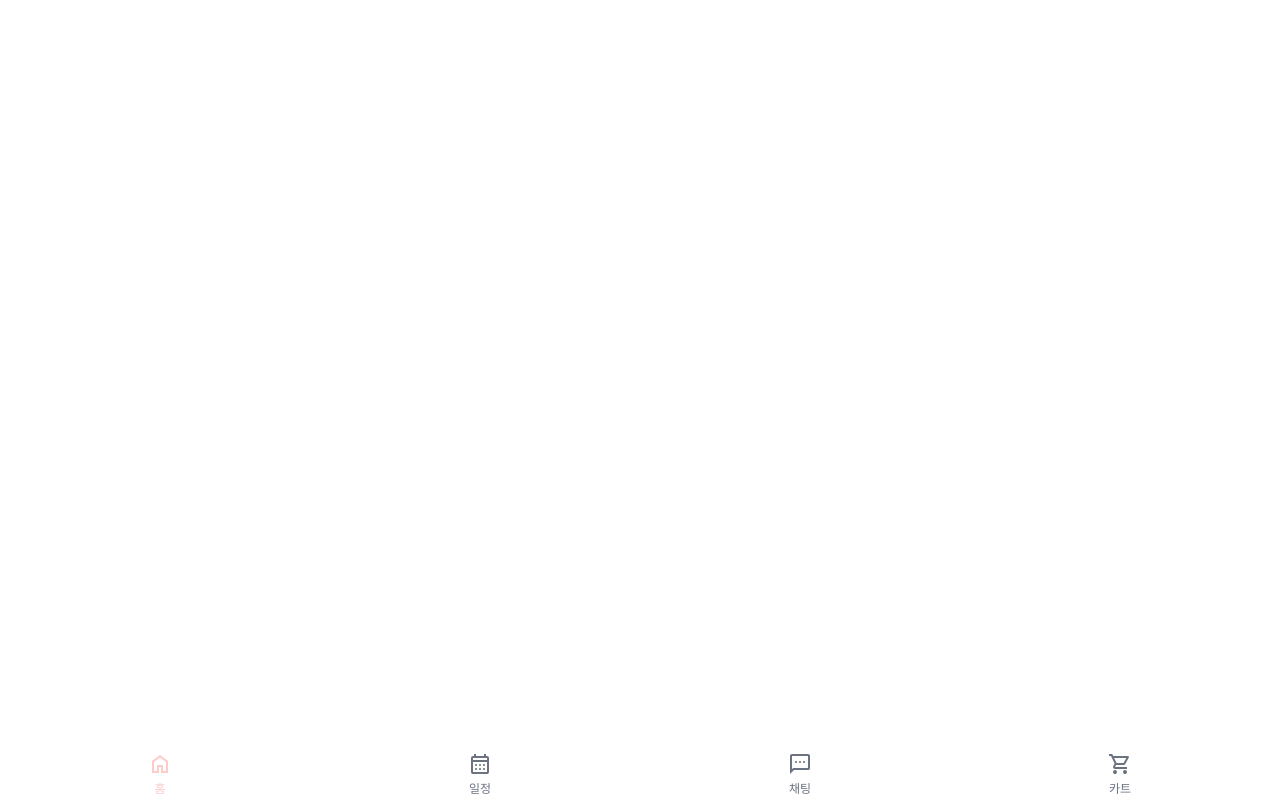
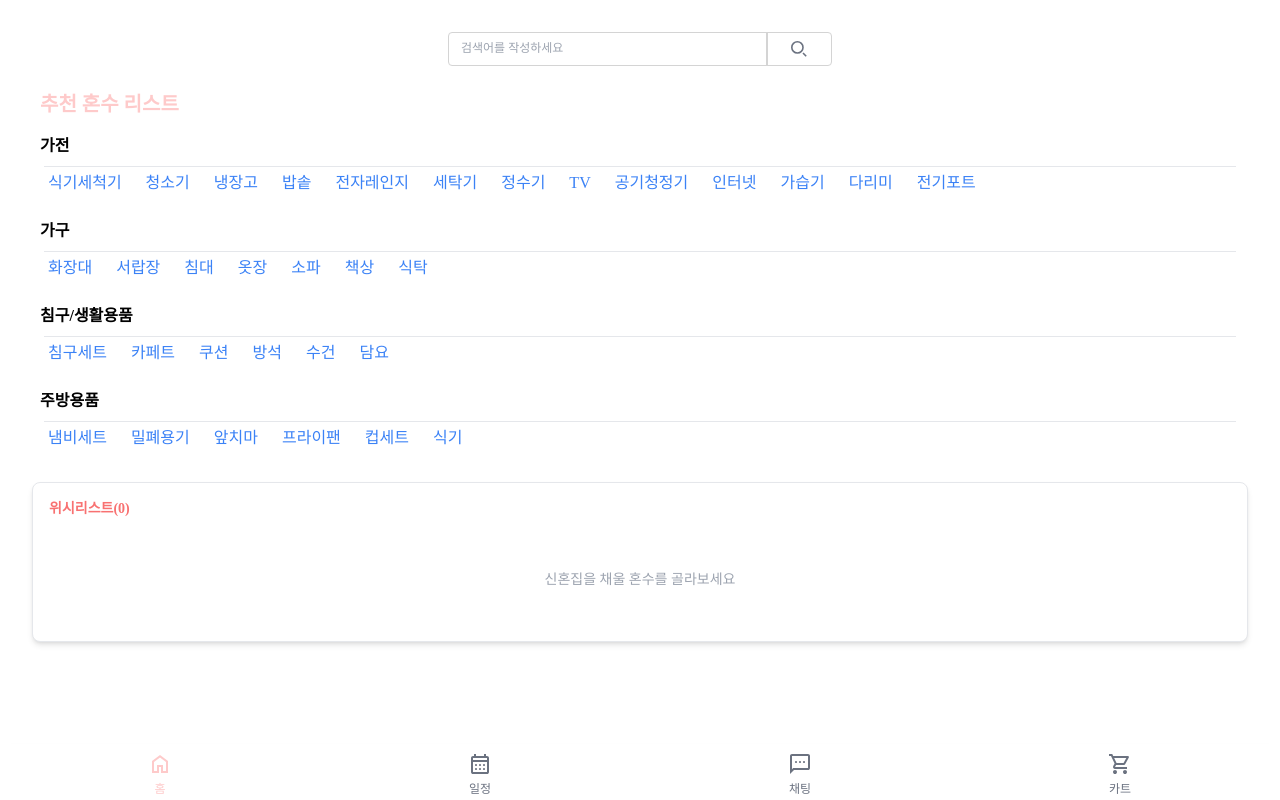
Before and after one commit to Yeahpeu/yeahpeu-front, a React (Vite) app: page /shop/search in a window 1280 px wide. Before the commit this address had no page. Built offline with nearby package versions, Linux system fonts and the light colour scheme; a web font is replaced by a local one.

Commit message:
[FEAT] shop 페이지의 메인, 마이 페이지 이동 페이지 요소 진행

```diff
--- a/src/App.jsx
+++ b/src/App.jsx
@@ -10,6 +10,8 @@ import TodosMolecule from "./molecules/TodosMolecule";
 import LoginPage from "./pages/LoginPage";
 import SignupPage from "./pages/SignupPage";
 import OnboardingPage from "./pages/OnboardingPage";
+import PrepareSearchPage from "./pages/PrepareSearchPage";
+import WishPage from "./pages/WishPage";
 
 function App() {
   return (
@@ -25,7 +27,10 @@ function App() {
             <Route path="todos" element={<TodosMolecule />} />
           </Route>
           <Route path="/chat/*" element={<ChatRoomPage />} />
-          <Route path="/shop" element={<PrepareMainPage />} />
+          <Route path="/shop" element={<PrepareMainPage />}>
+            <Route path="search" element={<PrepareSearchPage />} />
+          </Route>
+          <Route path="/shop/mywish" element={<WishPage />} />
         </Routes>
         <NavMolecule />
       </BrowserRouter>
--- /dev/null
+++ b/src/api/searchAPI.js
@@ -0,0 +1,19 @@
+import { useQuery } from "react-query";
+import axiosInstance from "./axiosInstance";
+
+export const useSearchQuery = (query) => {
+  return useQuery(
+    ["search", query],
+    async () => {
+      if (!query) return [];
+
+      const response = await axiosInstance.get(
+        `/v1/search/shop.json?query=${query}&display=10`
+      );
+      return response.data.items; // 네이버 API 응답에서 결과 데이터 반환
+    },
+    {
+      enabled: !!query, // 검색어가 있을 때만 실행
+    }
+  );
+};
--- /dev/null
+++ b/src/components/Cards/MyWishSmallCard.jsx
@@ -0,0 +1,33 @@
+import { useNavigate } from "react-router-dom";
+
+const MyWishSmallCard = ({ images }) => {
+  const navigate = useNavigate();
+
+  return (
+    <button
+      className="bg-white rounded-lg shadow-md p-4 w-full border flex flex-col items-start h-40"
+      onClick={() => navigate("/shop/mywish")}
+    >
+      <p className="text-red-400 text-sm font-semibold">
+        위시리스트({images.length})
+      </p>
+      {images.length > 0 ? (
+        <div className="flex space-x-2 mt-2">
+          {images.slice(0, 3).map((image, index) => (
+            <img
+              key={index}
+              src={image}
+              className="w-1/3 h-auto rounded-lg object-cover shadow"
+            />
+          ))}
+        </div>
+      ) : (
+        <p className="text-gray-400 text-sm mt-4 flex items-center justify-center w-full h-screen">
+          신혼집을 채울 혼수를 골라보세요
+        </p>
+      )}
+    </button>
+  );
+};
+
+export default MyWishSmallCard;
--- a/src/components/common/MySearchBar.jsx
+++ b/src/components/common/MySearchBar.jsx
@@ -1,4 +1,11 @@
-const MySearchBox = ({ value, onClick }) => {
+const MySearchBox = ({ value, setValue, onSearch }) => {
+  const handleKeyDown = (e) => {
+    if (e.key === "Enter") {
+      e.preventDefault();
+      onSearch();
+    }
+  };
+
   return (
     <div className="mb-3 md:w-96 mx-auto">
       <div className="relative mb-4 flex w-full flex-wrap items-stretch">
@@ -7,6 +14,8 @@ const MySearchBox = ({ value, onClick }) => {
           className="relative m-0 -mr-0.5 block w-[1px] min-w-0 flex-auto text-xs rounded-l border border-solid border-neutral-300 bg-transparent bg-clip-padding px-3 py-[0.25rem] font-normal leading-[1.6] text-neutral-700 outline-none transition duration-200 ease-in-out focus:z-[3] focus:border-primary focus:text-neutral-700 focus:shadow-[inset_0_0_0_1px_rgb(59,113,202)] focus:outline-none dark:border-neutral-600 dark:text-neutral-200 dark:placeholder:text-neutral-200 dark:focus:border-primary"
           placeholder="검색어를 작성하세요"
           value={value}
+          onChange={(e) => setValue(e.target.value)}
+          onKeyDown={handleKeyDown}
           aria-describedby="button-addon3"
         />
 
@@ -14,7 +23,7 @@ const MySearchBox = ({ value, onClick }) => {
           className="relative z-[2] rounded-r border-[1px] border-primary border-neutral-300 px-6 py-2 text-xs font-medium uppercase text-primary transition duration-150 ease-in-out hover:bg-red-500 hover:bg-opacity-5 focus:outline-none focus:ring-0"
           type="button"
           id="button-addon3"
-          onClick={onClick}
+          onClick={onSearch}
         >
           <svg
             className="w-4 h-4 text-gray-500 dark:text-gray-400"
--- /dev/null
+++ b/src/molecules/WishInfoMolecule.jsx
@@ -0,0 +1,71 @@
+import { useNavigate } from "react-router-dom";
+
+const WishInfoMolecule = () => {
+  const navigate = useNavigate();
+
+  const categories = [
+    {
+      name: "가전",
+      items: [
+        "식기세척기",
+        "청소기",
+        "냉장고",
+        "밥솥",
+        "전자레인지",
+        "세탁기",
+        "정수기",
+        "TV",
+        "공기청정기",
+        "인터넷",
+        "가습기",
+        "다리미",
+        "전기포트",
+      ],
+    },
+    {
+      name: "가구",
+      items: ["화장대", "서랍장", "침대", "옷장", "소파", "책상", "식탁"],
+    },
+    {
+      name: "침구/생활용품",
+      items: ["침구세트", "카페트", "쿠션", "방석", "수건", "담요"],
+    },
+    {
+      name: "주방용품",
+      items: ["냄비세트", "밀폐용기", "앞치마", "프라이팬", "컵세트", "식기"],
+    },
+  ];
+
+  const handleItemClick = (query) => {
+    navigate(`/wishlist?query=${encodeURIComponent(query)}`);
+  };
+
+  return (
+    <div className="p-2 w-full">
+      <h2 className="text-xl text-left font-bold mb-4 text-red-200">
+        추천 혼수 리스트
+      </h2>
+      {categories.map((category) => (
+        <div key={category.name} className="mb-6">
+          <h3 className="text-left text-medi font-bold mb-2 ml-3-2">
+            {category.name}
+          </h3>
+          <hr className="m-1" />
+          <ul className="flex flex-wrap  gap-2">
+            {category.items.map((item) => (
+              <li
+                key={item}
+                onClick={() => handleItemClick(item)}
+                className="cursor-pointer text-blue-500 hover:underline inline-block px-2"
+              >
+                {item}
+              </li>
+            ))}
+          </ul>
+        </div>
+      ))}
+    </div>
+  );
+};
+
+export default WishInfoMolecule;
--- a/src/pages/PrepareMainPage.jsx
+++ b/src/pages/PrepareMainPage.jsx
@@ -1,5 +1,25 @@
+import { useState } from "react";
+import { useNavigate } from "react-router-dom";
+import MySearchBox from "../components/common/MySearchBar";
+import WishInfoMolecule from "../molecules/WishInfoMolecule";
+import MyWishSmallCard from "../components/Cards/MyWishSmallCard";
+
 const PrepareMainPage = () => {
-  return <div>쇼핑</div>;
+  const [query, setQuery] = useState("");
+  const navigate = useNavigate();
+
+  const handleSearch = () => {
+    if (!query.trim()) return;
+    navigate(`/shop?query=${encodeURIComponent(query)}`);
+  };
+
+  return (
+    <div>
+      <MySearchBox value={query} setValue={setQuery} onSearch={handleSearch} />
+      <WishInfoMolecule />
+      <MyWishSmallCard images={[]} />
+    </div>
+  );
 };
 
 export default PrepareMainPage;
--- /dev/null
+++ b/src/pages/PrepareSearchPage.jsx
@@ -0,0 +1,47 @@
+import { useSearchParams } from "react-router-dom";
+import { useSearchQuery } from "../api/searchAPI";
+import MySearchBox from "../components/common/MySearchBar";
+import MyWishCard from "../components/Cards/MyWishCard";
+
+const PrepareSearchPage = () => {
+  const [searchParams] = useSearchParams();
+  const query = searchParams.get("query") || "";
+  const { data: wishlist = [], isLoading } = useSearchQuery(query);
+
+  return (
+    <div className="p-6">
+      <MySearchBox value={query} setValue={() => {}} onSearch={() => {}} />
+
+      <p className="text-gray-500 mt-2">총 검색 결과: {wishlist.length}건</p>
+
+      {isLoading ? (
+        <p className="text-gray-500 mt-4">검색 중...</p>
+      ) : (
+        <div className="mt-4 space-y-4">
+          {wishlist.length > 0 ? (
+            wishlist.map((item) => (
+              <MyWishCard
+                key={item.productId}
+                item={item}
+                onShareClick={() => {}}
+                onWishClick={() => {}}
+              />
+            ))
+          ) : (
+            <p className="text-gray-500">검색 결과가 없습니다.</p>
+          )}
+        </div>
+      )}
+
+      <div className="flex justify-center mt-6 space-x-2">
+        {[1, 2, 3, 4, 5].map((num) => (
+          <button key={num} className="px-3 py-1 border rounded-md">
+            {num}
+          </button>
+        ))}
+      </div>
+    </div>
+  );
+};
+
+export default PrepareSearchPage;
--- /dev/null
+++ b/src/pages/WishPage.jsx
@@ -0,0 +1,5 @@
+const WishPage = () => {
+  return <div>마이 위시</div>;
+};
+
+export default WishPage;
```
